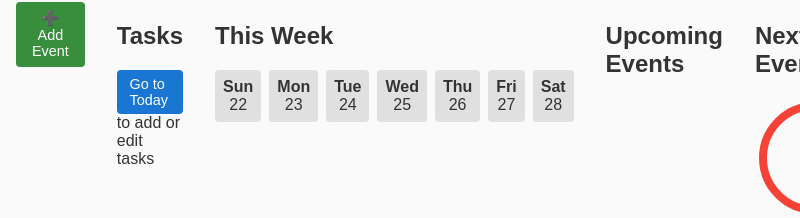
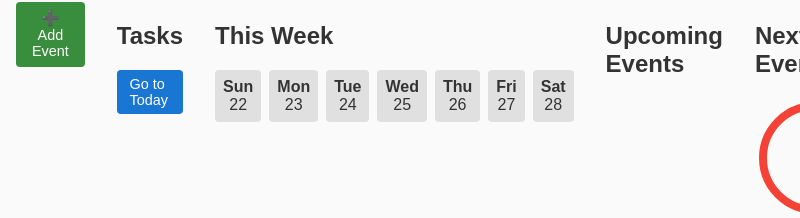
Before and after one commit to elizabeth-musa/Henhacks_Project, an Electron app: page calendar.html in a window 800 px wide. Shown: the part 144-362 px from the top of the page. Drawn offline with Linux system fonts and the light colour scheme.

Commit message:
modified:   calendar.html

```diff
--- a/calendar.html
+++ b/calendar.html
@@ -23,7 +23,7 @@
 
       <section id="tasks-overview">
         <h2>Tasks</h2>
-        <p><a href="index.html" class="button-link">Go to Today</a> to add or edit tasks</p>
+        <p><a href="index.html" class="button-link">Go to Today</a></p>
         <ul id="calendar-task-list"></ul>
       </section>
 
```
